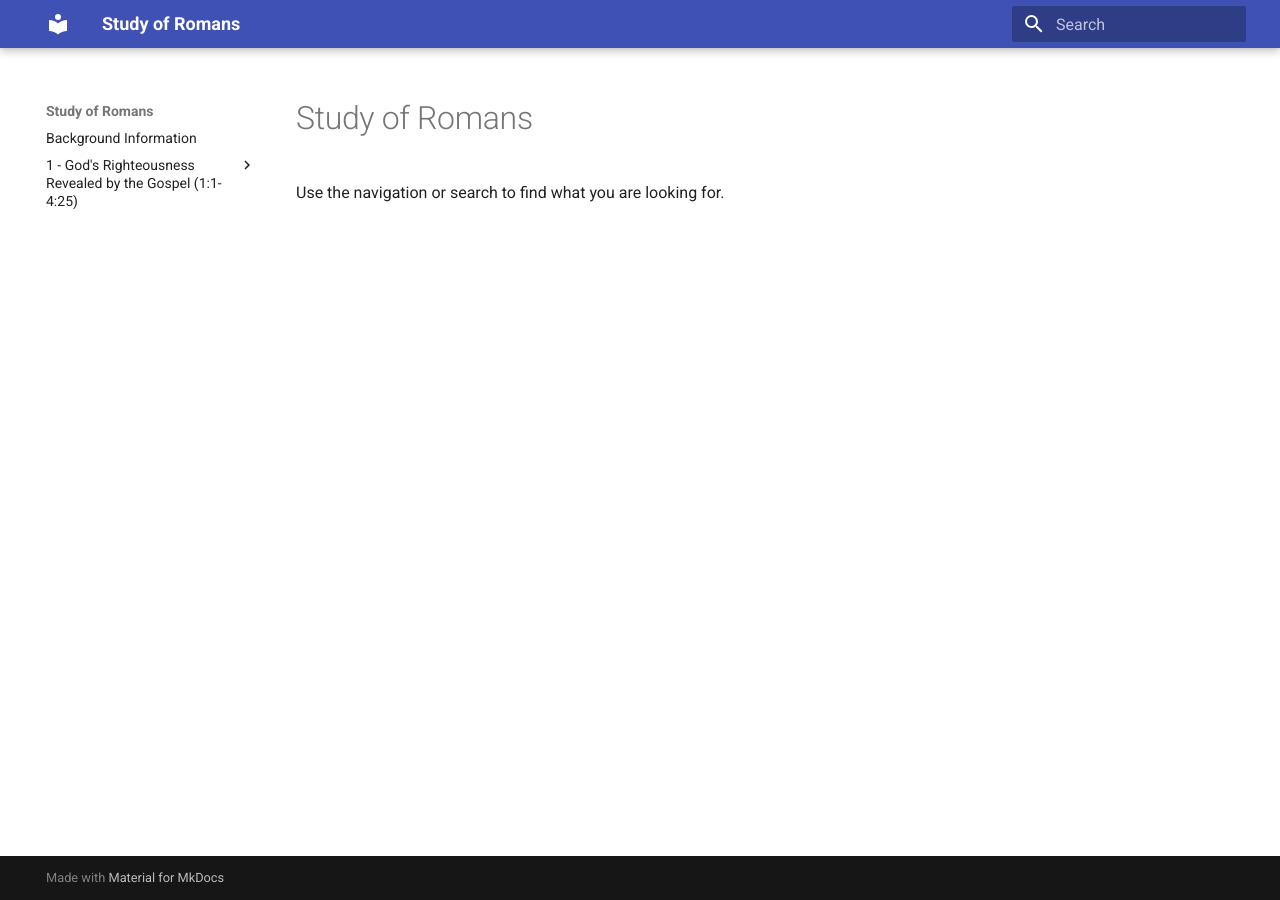
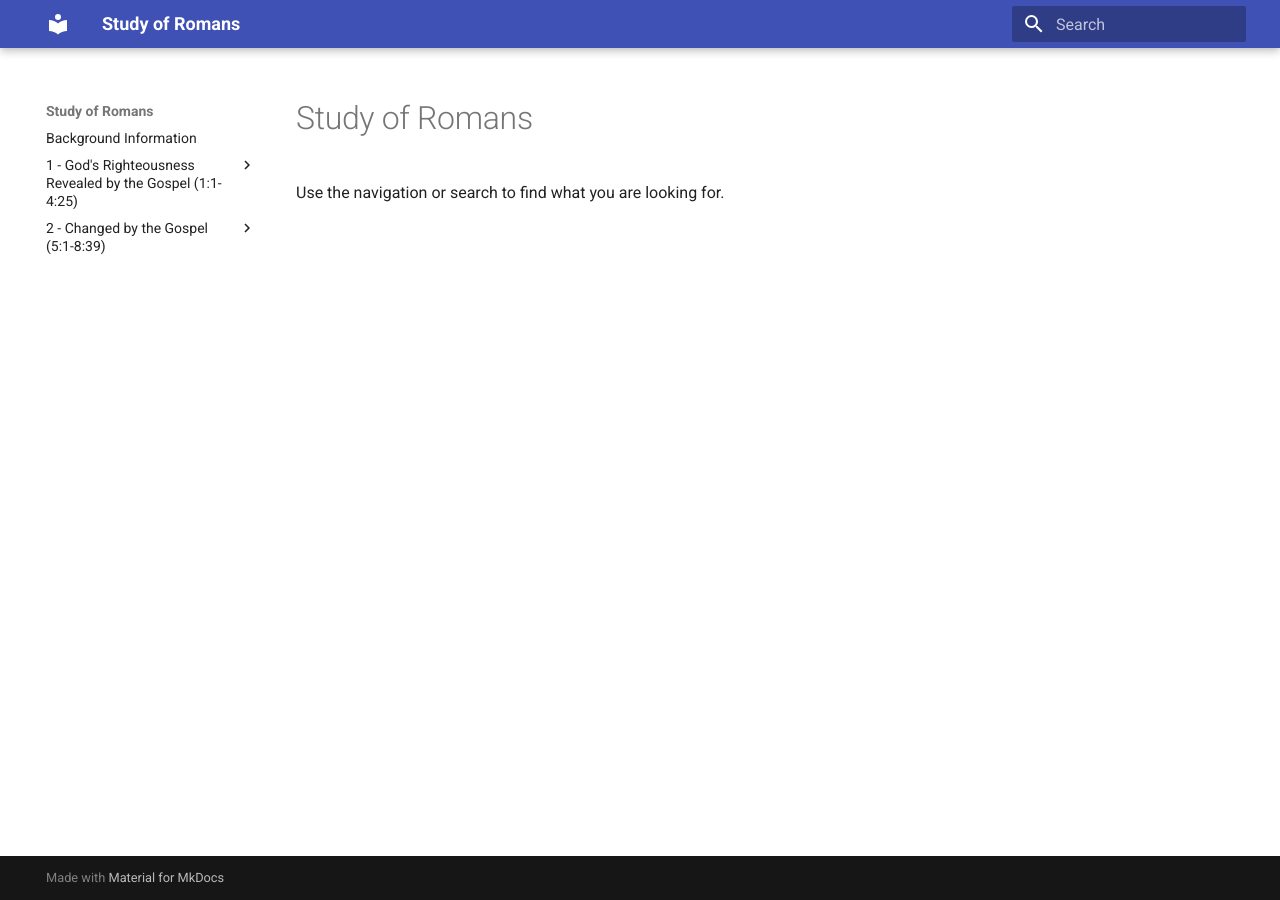
Before and after one commit to 1dancook/romans-study, an MkDocs documentation site: the page built from docs/index.md, in a window 1280 px wide. Built offline with MkDocs 1.6.1 and Material for MkDocs 9.7.7, drawn with Linux system fonts in a browser that asks for light colours.

Commit message:
update yaml

```diff
--- a/mkdocs.yml
+++ b/mkdocs.yml
@@ -13,8 +13,8 @@
     - God's wrath against Moralists & Jews (2:1-29): 03-wrath-jews.md
     - God's Righteousness through Faith in Christ (3:1-31): 04-christ.md
     - Justification by Faith (4:1-4:25): 05-justification.md
-  # - 2 - Changed by the Gospel (5:1-8:39):
-  #   - Benefits of being Justified (5:1-11): 06-benefits.md
+  - 2 - Changed by the Gospel (5:1-8:39):
+    - Benefits of being Justified (5:1-11): 06-benefits.md
   #   - Death in Adam, Life in Christ (5:12-21): 07-life.md
   #   - Dead to Sin, Alive to God (6:1-23): 08-dead-alive.md
   #   - Dead to the Law (7:1-25): 09-dead-law.md
```
